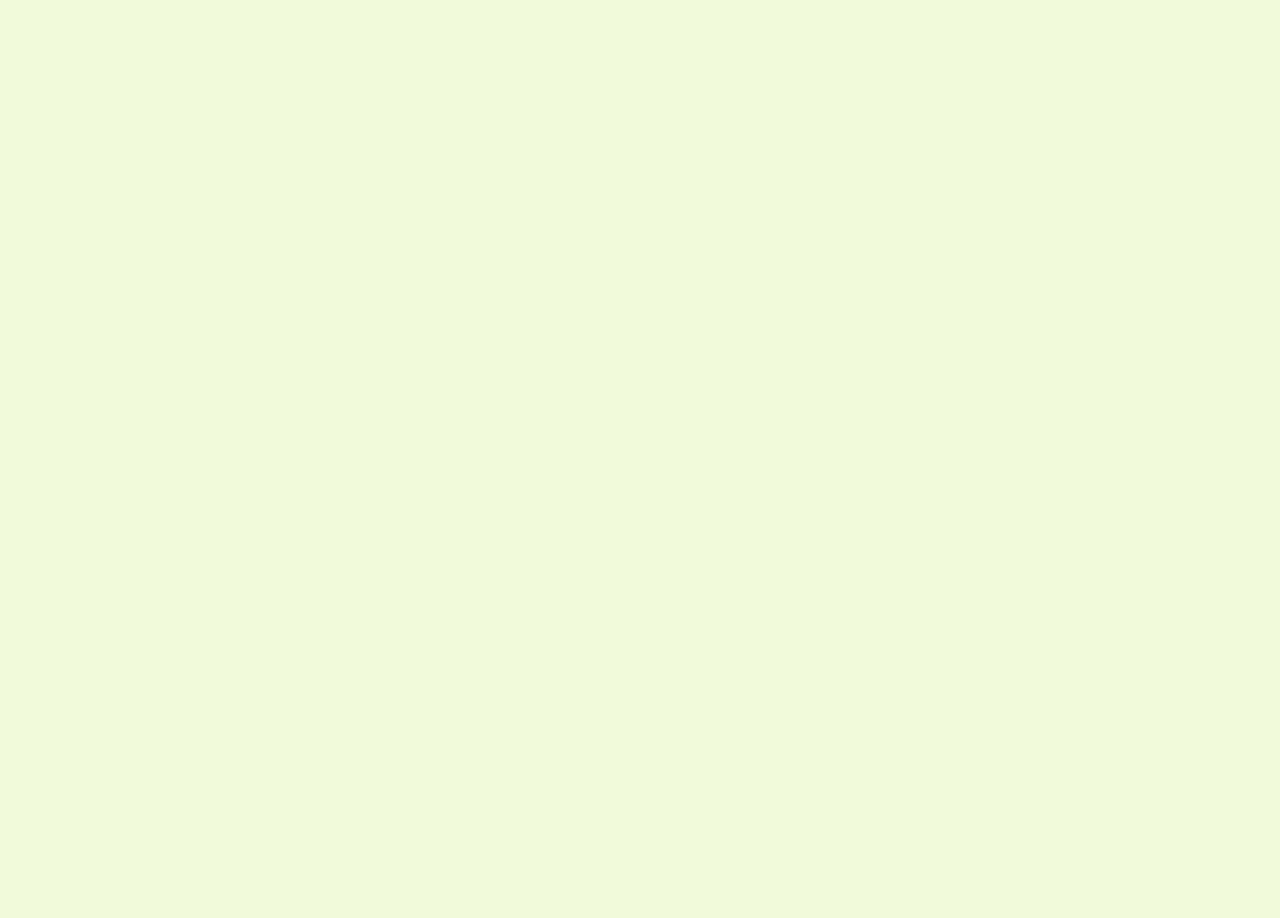
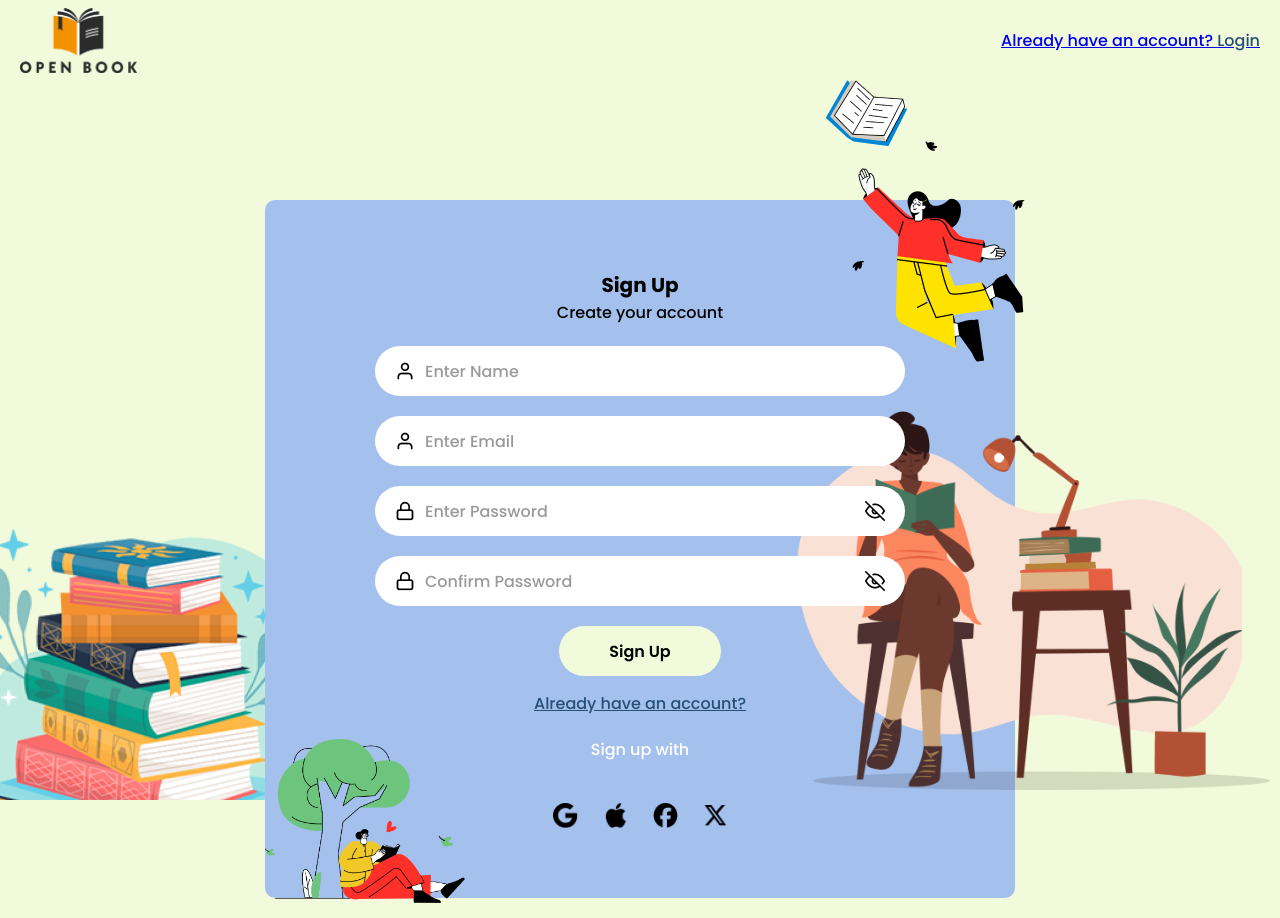
Before and after one commit to umer-farooque-shann/book-review, a React (Vite) app: page /book-review/signup in a window 1280 px wide. Before the commit this address had no page. Before the commit the page ends 800 px from the top, so only its background shows below. Built offline with nearby package versions, Linux system fonts and the light colour scheme.

Commit message:
route-protection signup

```diff
--- a/src/App.jsx
+++ b/src/App.jsx
@@ -1,5 +1,5 @@
-import React, { useEffect } from 'react';
-import { BrowserRouter, Routes, Route } from 'react-router-dom';
+import React, { useState, useEffect } from 'react';
+import { BrowserRouter as Router, Routes, Route, Navigate } from 'react-router-dom';
 import Home from './pages/Home';
 import My_books from './pages/My-books';
 import Profile from './pages/Profile';
@@ -10,45 +10,68 @@ import Author from './pages/Author';
 import People from './pages/People';
 import Contact_us from './pages/Contact';
 import Login from './pages/Login';
-import './App.css';
 import Admin from './pages/Admin';
 import Intrest from './pages/Intrest';
+import Signup from './pages/Signup';
+import './App.css';
 
-function App() {
+const App = () => {
+  const [isLoggedIn, setIsLoggedIn] = useState(false);
+  const [isFirstTimeLogin, setIsFirstTimeLogin] = useState(true);
+  console.log(isLoggedIn);
   useEffect(() => {
-    const handleScroll = () => {
-      const body = document.querySelector('body');
-      if (window.scrollY > 0) {
-        body.classList.add('scrolled'); // Adding class when scrolled
-      } else {
-        body.classList.remove('scrolled'); // Removing class when not scrolled
-      }
-    };
+    const token = localStorage.getItem('accessToken');
+    const firstTimeLogin = localStorage.getItem('isFirstTimeLogin');
 
-    window.addEventListener('scroll', handleScroll);
+    if (token) {
+      setIsLoggedIn(true);
+    } else {
+      setIsLoggedIn(false);
+    }
 
-    return () => {
-      window.removeEventListener('scroll', handleScroll);
-    };
+    if (firstTimeLogin === 'false') {
+      setIsFirstTimeLogin(false);
+    } else {
+      setIsFirstTimeLogin(true);
+    }
   }, []);
+
+  // Function to handle logout
+  const handleLogout = () => {
+    setIsLoggedIn(false);
+    localStorage.removeItem('accessToken'); // Remove access token from local storage
+  };
+
+  // Protected Route Component
+  const PrivateRoute = ({ element, path }) => {
+    return isLoggedIn ? element : <Navigate to="/book-review/home" />;
+  };
+
+  // Interest Route Component
+  const InterestRoute = ({ element, path }) => {
+    return isFirstTimeLogin ? element : <Navigate to="/book-review/home" />;
+  };
+
   return (
-    <BrowserRouter>
+    <Router>
       <Routes>
-        <Route path="/book-review/home" element={<Home />} />
-        <Route path='/book-review/admin' element={<Admin/>} />
-        <Route path='/book-review/' element={<Login />} />
-        <Route path='/book-review/My_books' element={<My_books />} />
-        <Route path='/book-review/Profile' element={<Profile />} />
-        <Route path='/book-review/Book_details/:slug' element={<Book_details />} />
-        <Route path='/book-review/Group' element={<Group />} />
-        <Route path='/book-review/Quates' element={<Quates />} />
-        <Route path='/book-review/Author' element={<Author />} />
-        <Route path='/book-review/People' element={<People />} />
-        <Route path='/book-review/Contact_us' element={<Contact_us />} />
-        <Route path='/book-review/Intrest' element={<Intrest />} />
+        <Route path='/book-review/signup' element={<Signup />} />
+        <Route path='/book-review/' element={<Login setIsLoggedIn={setIsLoggedIn} />} />
+        <Route path='/book-review/admin' element={<PrivateRoute element={<Admin />} />} />
+        <Route path='/book-review/home' element={<PrivateRoute element={<Home />} />} />
+        <Route path='/book-review/my_books' element={<PrivateRoute element={<My_books />} />} />
+        <Route path='/book-review/profile' element={<PrivateRoute element={<Profile setIsLoggedIn={setIsLoggedIn}/>} />} />
+        <Route path='/book-review/book_details/:slug' element={<PrivateRoute element={<Book_details />} />} />
+        <Route path='/book-review/group' element={<PrivateRoute element={<Group />} />} />
+        <Route path='/book-review/quotes' element={<PrivateRoute element={<Quates />} />} />
+        <Route path='/book-review/author' element={<PrivateRoute element={<Author />} />} />
+        <Route path='/book-review/people' element={<PrivateRoute element={<People />} />} />
+        <Route path='/book-review/contact_us' element={<PrivateRoute element={<Contact_us />} />} />
+        <Route path='/book-review/intrest' element={<InterestRoute element={<Intrest />} />} />
       </Routes>
-    </BrowserRouter>
+
+    </Router>
   );
-}
+};
 
 export default App;
--- a/src/pages/Author.jsx
+++ b/src/pages/Author.jsx
@@ -14,7 +14,6 @@ const Author = () => {
           <div className='head2 text-center' style={{ marginBottom: '20px' }}>
             <h2 className='text-secondary'>Ask The Author</h2>
           </div>
-
           <div className='col-3-row mt-4 max-w--1400'>
             <h6 className='w-100 p-2'>Featured Groups</h6>
             <div className='col-4-cr'>
--- a/src/pages/Intrest.jsx
+++ b/src/pages/Intrest.jsx
@@ -54,7 +54,9 @@ const Intrest = () => {
     ];
     const navigate = useNavigate();
 
-    const handleSubmit = async (selectedGenres) => {
+    const handleSubmit = async (selectedGenres, e) => {
+
+
         try {
             // Make a PUT request to your backend endpoint
             await axiosInstance.put('/api/auth/preferredGenres', { genres: selectedGenres });
--- a/src/pages/Login.jsx
+++ b/src/pages/Login.jsx
@@ -1,5 +1,5 @@
 import React, { useState } from 'react';
-import { NavLink,useNavigate } from 'react-router-dom';
+import { NavLink,useNavigate,Link } from 'react-router-dom';
 import Logo from '../assets/logo.png';
 import Account from '../assets/account.png';
 import Password from '../assets/password.png';
@@ -10,7 +10,7 @@ import Facebook from '../assets/facebook.png';
 import Twitter from '../assets/twitter.png';
 import AuthService from '../services/AuthService';
 
-const Login = () => {
+const Login = ({ setIsLoggedIn }) => {
     const [email, setEmail] = useState('');
     const [password, setPassword] = useState('');
     const navigate = useNavigate()
@@ -19,10 +19,15 @@ const Login = () => {
         e.preventDefault();
         try {
             const data = await AuthService.login(email, password);
+            setIsLoggedIn(true); // Set user as logged in
             if (data.isAdmin) {
                 navigate("/book-review/admin");
             } else {
-                navigate("/book-review/Intrest");
+                if (data.isFirstTimeLogin) {
+                    navigate("/book-review/Intrest");
+                } else {
+                    navigate("/book-review/home"); // Redirect to home page after login
+                }
             }
         } catch (error) {
             console.error('Login failed:', error);
@@ -38,7 +43,7 @@ const Login = () => {
                         <NavLink to="/" ><img src={Logo} className="logo" alt="logo" /></NavLink>
                     </div>
                     <div className='header_right-login'>
-                        <a>New User? <span>Sign Up </span></a>
+                        <Link to="/book-review/signup" style={{textDecoration:"none"}}>New User? <span>Sign Up </span></Link>
                     </div>
                 </div>
             </header>
--- /dev/null
+++ b/src/pages/Signup.jsx
@@ -0,0 +1,93 @@
+import React, { useState } from 'react';
+import { NavLink, useNavigate } from 'react-router-dom';
+import Logo from '../assets/logo.png';
+import Account from '../assets/account.png';
+import Password from '../assets/password.png';
+import Eye from '../assets/eye.png';
+import Google from '../assets/google.png';
+import Apple from '../assets/apple.png';
+import Facebook from '../assets/facebook.png';
+import Twitter from '../assets/twitter.png';
+import AuthService from '../services/AuthService';
+
+const Signup = () => {
+    const [name, setName] = useState('');
+    const [email, setEmail] = useState('');
+    const [password, setPassword] = useState('');
+    const [confirmPassword, setConfirmPassword] = useState('');
+    const navigate = useNavigate();
+
+    const handleSignup = async (e) => {
+        e.preventDefault();
+        try {
+            if (password !== confirmPassword) {
+                console.error('Passwords do not match');
+                // Handle password mismatch error
+                return;
+            }
+            // Call the signup service method
+            await AuthService.signup(name, email, password, confirmPassword);
+            // Assume signup was successful and navigate to login
+            navigate("/book-review/");
+        } catch (error) {
+            console.error('Signup failed:', error);
+            // Handle signup failure, show error message or perform any other action
+        }
+    };
+
+    return (
+        <div>
+            <header>
+                <div className='header_align cr_space'>
+                    <div className='header_left'>
+                        <NavLink to="/"><img src={Logo} className="logo" alt="logo" /></NavLink>
+                    </div>
+                    <div className='header_right-login'>
+                        <NavLink to="/book-review/">Already have an account? <span>Login</span></NavLink>
+                    </div>
+                </div>
+            </header>
+            <div className='main login-main'>
+                <div className='login-card'>
+                    <div>
+                        <h5>Sign Up</h5>
+                        <h6>Create your account</h6>
+                    </div>
+                    <form className='login-form-container pt-4' onSubmit={handleSignup}>
+                        <div className='login-form'>
+                            <img src={Account} className="search-img" alt="search" />
+                            <input placeholder='Enter Name' value={name} onChange={(e) => setName(e.target.value)} />
+                        </div>
+                        <div className='login-form'>
+                            <img src={Account} className="search-img" alt="search" />
+                            <input placeholder='Enter Email' value={email} onChange={(e) => setEmail(e.target.value)} />
+                        </div>
+                        <div className='login-form'>
+                            <img src={Password} className="icon-img" alt="password" />
+                            <input type="password" placeholder='Enter Password' value={password} onChange={(e) => setPassword(e.target.value)} />
+                            <img src={Eye} className="icon-img" alt="eye" />
+                        </div>
+                        <div className='login-form'>
+                            <img src={Password} className="icon-img" alt="password" />
+                            <input type="password" placeholder='Confirm Password' value={confirmPassword} onChange={(e) => setConfirmPassword(e.target.value)} />
+                            <img src={Eye} className="icon-img" alt="eye" />
+                        </div>
+                        <button type="submit" className='btn login_btn'>Sign Up</button>
+                    </form>
+                    <div className='pt-3'>
+                        <NavLink to="/book-review/"><h6 className='text-secondary' style={{ textDecoration: 'underline' }}>Already have an account? </h6></NavLink>
+                        <h6 className='text-white pt-4'>Sign up with </h6>
+                    </div>
+                    <div className='social login-social'>
+                        <img src={Google} className="social-img" alt="social-img" />
+                        <img src={Apple} className="social-img" alt="social-img" />
+                        <img src={Facebook} className="social-img" alt="social-img" />
+                        <img src={Twitter} className="social-img" alt="social-img" />
+                    </div>
+                </div>
+            </div>
+        </div>
+    );
+}
+
+export default Signup;
```
Also changed, not shown: src/pages/Profile.jsx (+28 -7 lines), src/services/AuthService.jsx (+12 -1 lines).
